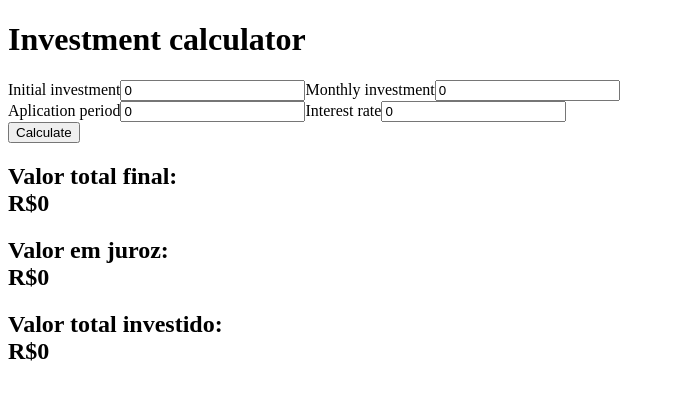
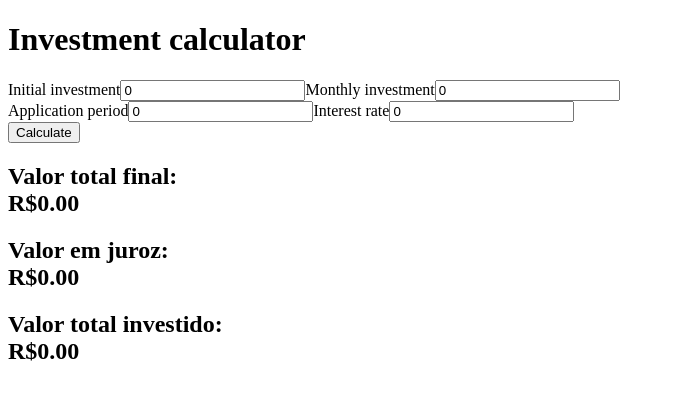
Before and after one commit to lucabattesini/interest-calculator, a Next.js app in the folder interest-calculator-app/: page / in a window 1280 px wide. Both pictures are taken after a click on the button "Calculate". Shown: the top 400 px of the page, without its empty margins (0-675 px from the left). Built offline with nearby package versions, Linux system fonts and the light colour scheme.

Commit message:
Adding a number limitator to the results

```diff
--- a/interest-calculator-app/app/page.js
+++ b/interest-calculator-app/app/page.js
@@ -50,7 +50,7 @@ export default function MainPage() {
             </div>
 
             <div className="secondLine">
-              <label>Aplication period</label>
+              <label>Application period</label>
               <input className="aplicationPeriod" placeholder="0"
               type="number" value={aplicationPeriod} onChange={handleAplicationPeriodChange}/>
 
@@ -64,9 +64,9 @@ export default function MainPage() {
               <button onClick={handleButtonClick}>Calculate</button>
           </div>
           <div className="results">
-            {resultButton && resultButton.addedValue !== null && <h2 className="result">Valor total final: <br/>R${resultButton.addedValue}</h2>}
-            {resultButton && resultButton.totalInterest !== null && <h2 className="result">Valor em juroz: <br/>R${resultButton.totalInterest}</h2>}
-            {resultButton && resultButton.totalInvested !== null && <h2 className="result">Valor total investido: <br/>R${resultButton.totalInvested}</h2>}
+            {resultButton && resultButton.addedValue !== null && <h2 className="result">Valor total final: <br/>R${resultButton.addedValue.toFixed(2)}</h2>}
+            {resultButton && resultButton.totalInterest !== null && <h2 className="result">Valor em juroz: <br/>R${resultButton.totalInterest.toFixed(2)}</h2>}
+            {resultButton && resultButton.totalInvested !== null && <h2 className="result">Valor total investido: <br/>R${resultButton.totalInvested.toFixed(2)}</h2>}
           </div>
         </div>
       </main>
```
